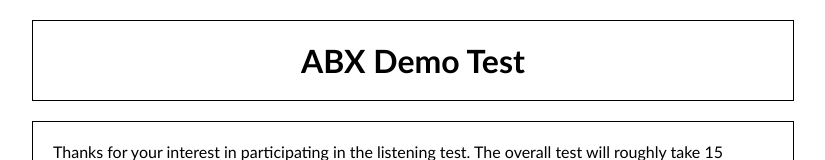
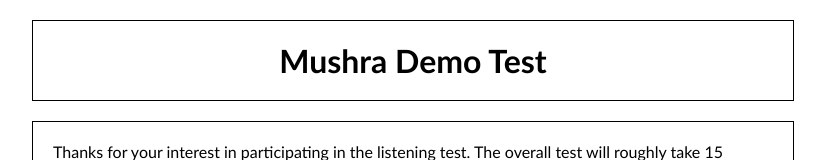
Before and after one commit to HSU-ANT/beaqlejs, a plain HTML site: page index.html in a window 1280 px wide. Shown: the top 160 px of the page, without its empty margins (248-1073 px from the left). Drawn offline with Linux system fonts and the light colour scheme.

Commit message:
move example config files to new config/ subfolder

```diff
--- a/index.html
+++ b/index.html
@@ -14,7 +14,7 @@
     <title>BeaqleJS</title>
 
     <!-- load the test config file -->
-        <script src="example_config_abx.js" type="text/javascript"></script>
+        <script src="config/example_config_mushra.js" type="text/javascript"></script>
     <!---->
 
     <link type="text/css" href="css/smoothness/jquery-ui-1.8.18.custom.css" rel="Stylesheet" />
```
Also changed, not shown: config/example_config_abx.js (renamed from example_config_abx.js), config/example_config_mushra.js (renamed from example_config_mushra.js).
